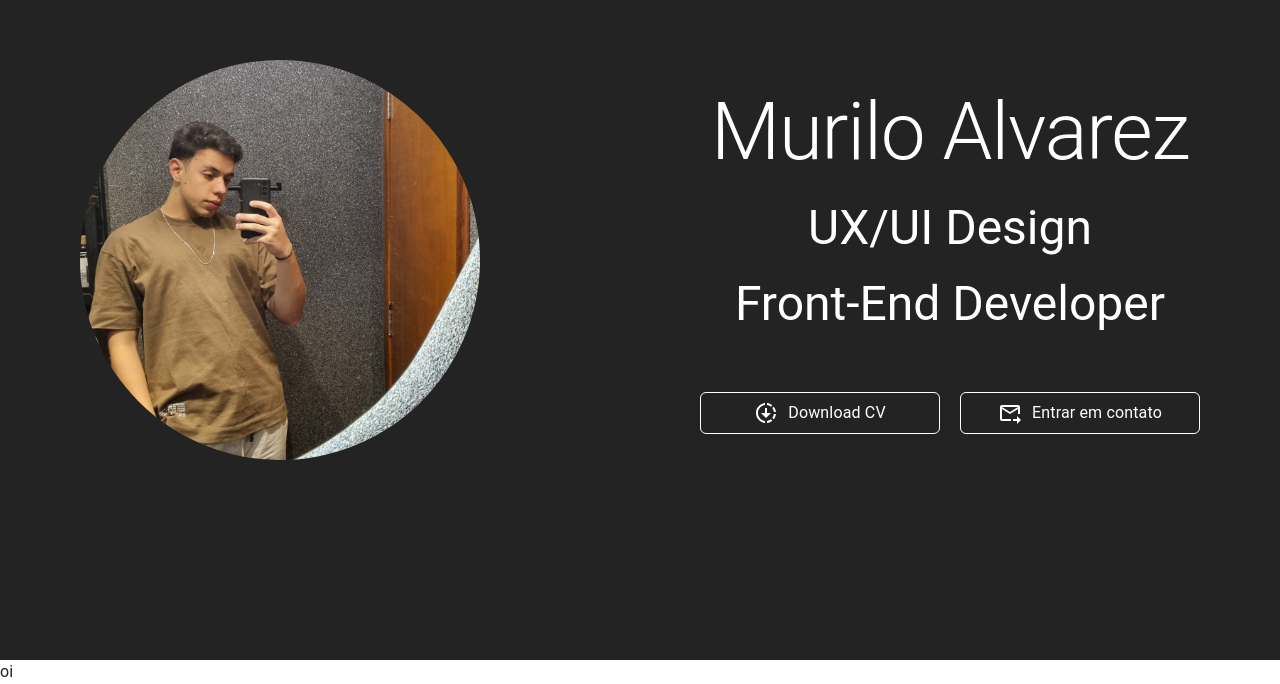
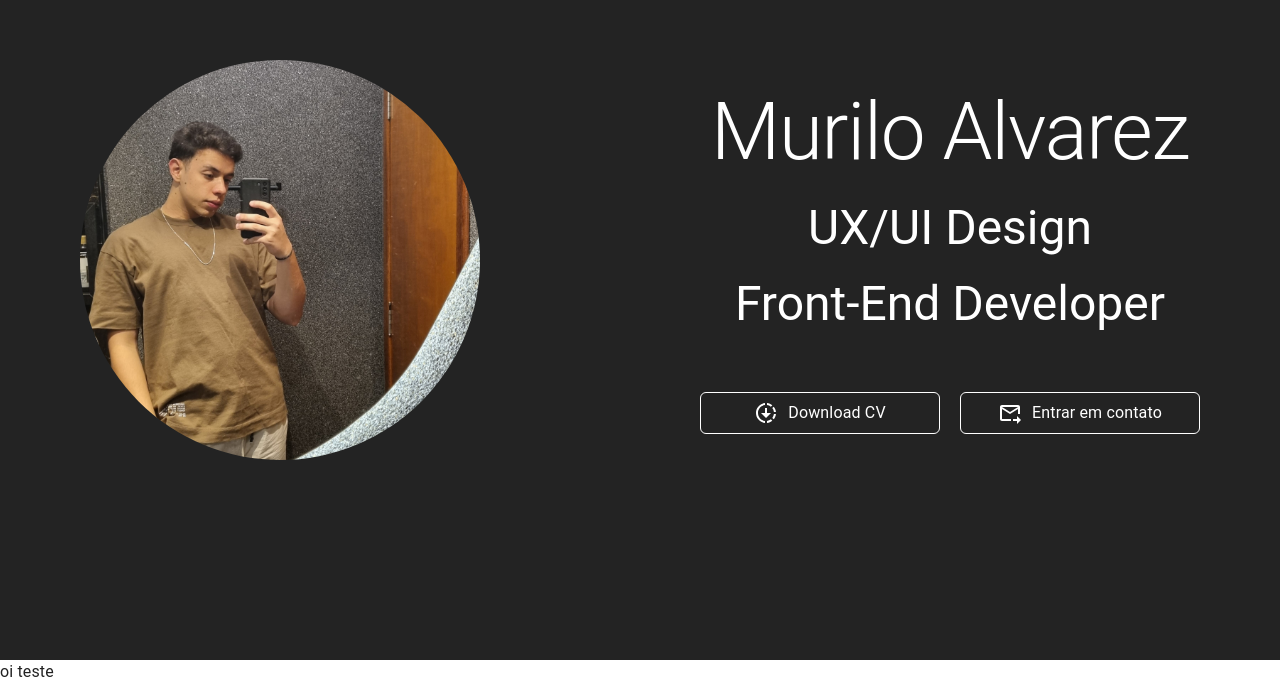
Before and after one commit to MuriloAlvarez/my-portfolio, a React (Vite) app: page / in a window 1280 px wide. Shown: the part 140-824 px from the top of the page. Built offline with nearby package versions, Linux system fonts and the light colour scheme.

Commit message:
teste de commit

```diff
--- a/src/pages/Home/sections/Hero/hero.tsx
+++ b/src/pages/Home/sections/Hero/hero.tsx
@@ -42,7 +42,7 @@ export default function Hero() {
           </ContentWrapper>
         </Container>
       </StyledHero>
-      <div>oi</div>
+      <div>oi teste</div>
     </>
   );
 }
```
